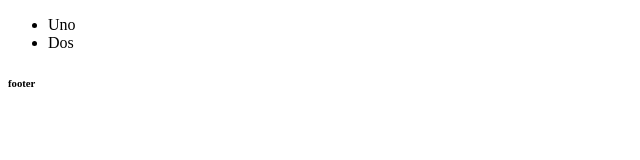
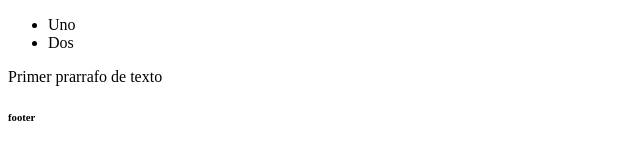
Before and after one commit to FactoryAdmin/git-practice, a plain HTML site: page git-practice/index.html in a window 1280 px wide. Shown: the whole page, without its empty margins (0-640 px from the left). Drawn offline with Linux system fonts and the light colour scheme.

Commit message:
First paragraph added

```diff
--- a/git-practice/index.html
+++ b/git-practice/index.html
@@ -13,6 +13,7 @@
           <li>Dos</li>
         </ul>
       </nav>
+      <p>Primer prarrafo de texto</p>
     </header>
     <footer><h6>footer</h6></footer>
   </body>
```
